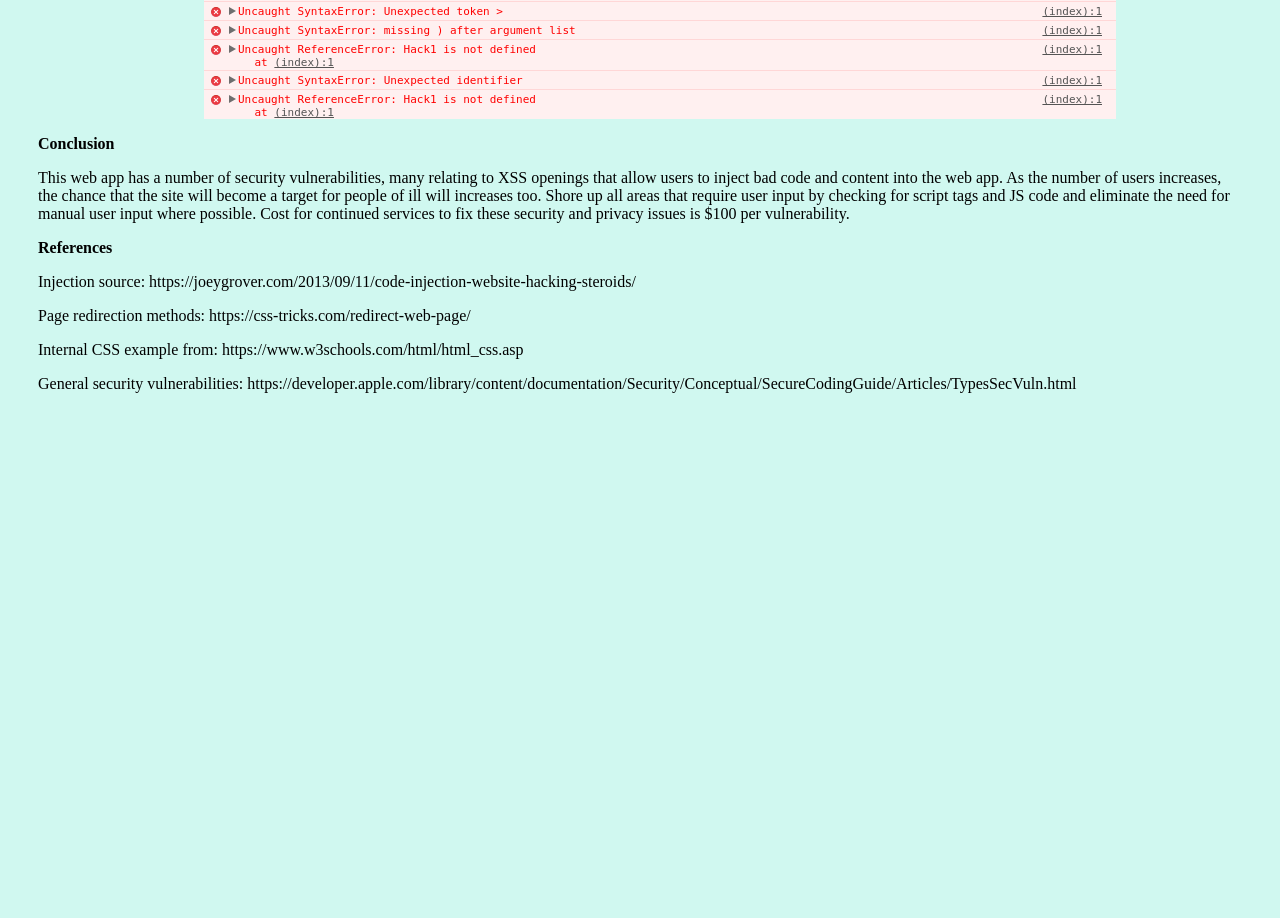
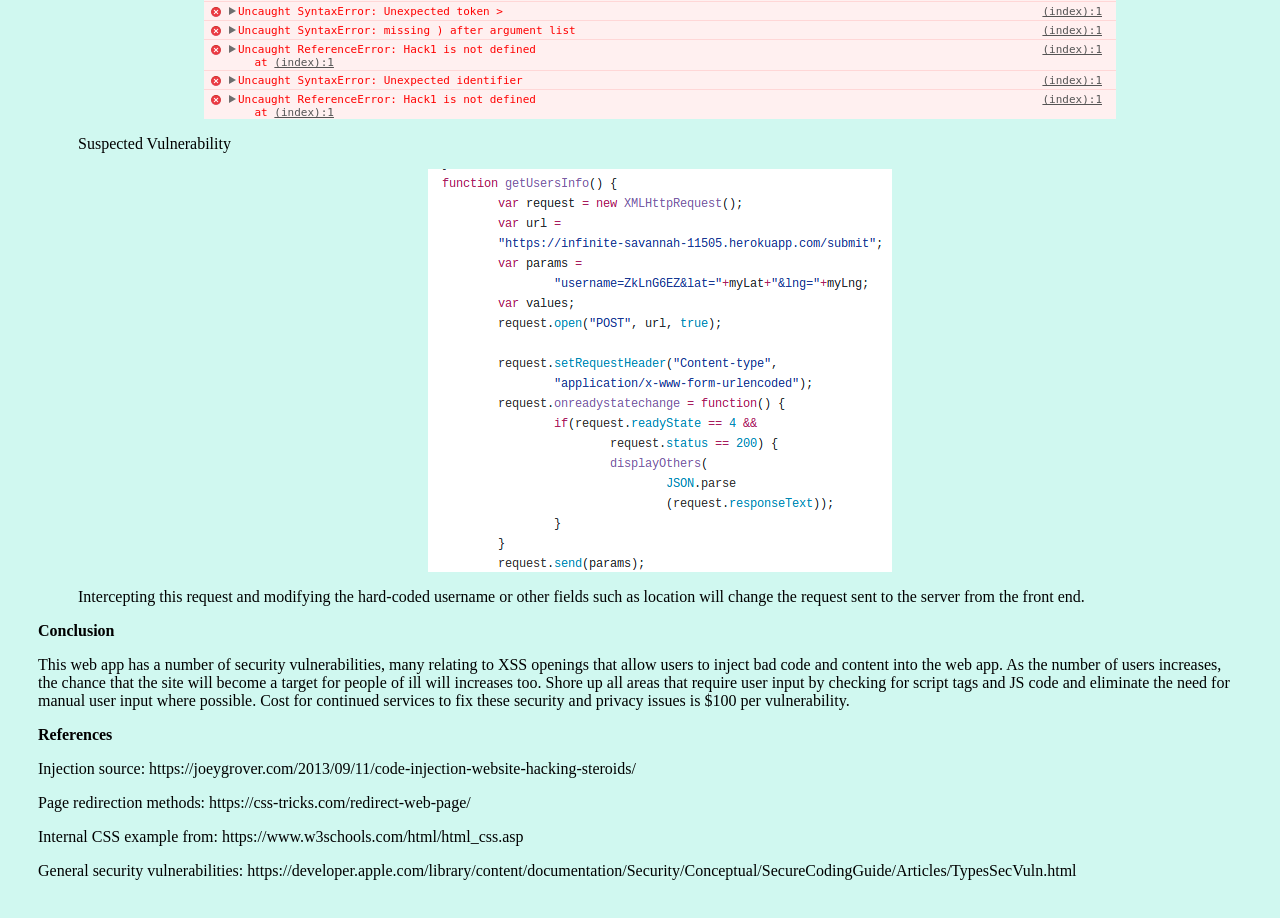
Before and after one commit to BookBytes/comp20-jfurgala, a plain HTML site: page security/index.html in a window 1280 px wide. Shown: the part 9420-10338 px from the top of the page. Before the commit the page ends 9859 px from the top, so only its background shows below. Drawn offline with Linux system fonts and the light colour scheme.

Commit message:
added suspected vulnerability from reading code

```diff
--- a/security/index.html
+++ b/security/index.html
@@ -245,6 +245,10 @@
 				<p class="ital">Misc.</p>
 				<p>Miscellaneous issues that I caused (terminal error messages) and input that prevented the strings/sentences on the index path from rendering/rendering correctly.</p>
 				<img src="img/Misc.png" alt="Miscellaneous hacks/problems">
+
+				<p>Suspected Vulnerability</p>
+				<img src="img/FrontEndVulnerability.png" alt="A suspected front-end vulnerability">
+				<p>Intercepting this request and modifying the hard-coded username or other fields such as location will change the request sent to the server from the front end.</p>
 			</li>
 		</ul>
 
```
Also changed, not shown: security/img/FrontEndVulnerability.png (added).
